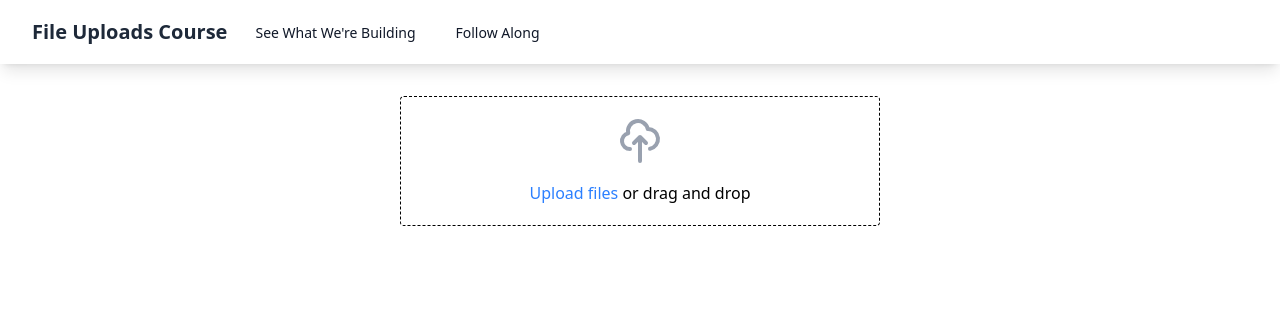
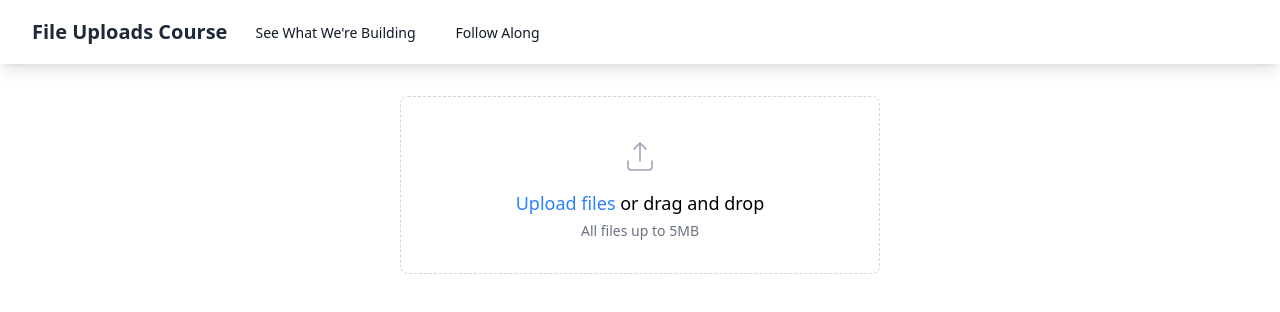
Before and after one commit to vueschool/file-uploads-vue-course, a Nuxt app: page /wip in a window 1280 px wide. Shown: the top 312 px of the page. Built offline with nearby package versions, Linux system fonts and the light colour scheme.

Commit message:
12-styling-the-file-upload-component-with-ai

```diff
--- a/components/AppFileUpload/AppFileUpload.vue
+++ b/components/AppFileUpload/AppFileUpload.vue
@@ -55,6 +55,12 @@ async function handleFileSelect(e: Event) {
   }
 }
 
+function formatFileSize(bytes: number): string {
+  if (bytes < 1024) return bytes + " B";
+  else if (bytes < 1024 * 1024) return (bytes / 1024).toFixed(2) + " KB";
+  else return (bytes / (1024 * 1024)).toFixed(2) + " MB";
+}
+
 type Preview = { type: string; url: string } | null;
 const previews = computed<Preview[]>((oldPreviews) => {
   // cleanup old previews
@@ -92,9 +98,9 @@ onUnmounted(() => {
 });
 </script>
 <template>
-  <div>
+  <div class="w-full">
     <div
-      class="relative border border-dashed p-5 rounded text-center"
+      class="border border-gray-300 border-dashed rounded-lg p-8 text-center"
       :class="{ 'border-blue-500 bg-blue-50': isDragging }"
       @dragenter="isDragging = true"
       @dragover="isDragging = true"
@@ -102,15 +108,76 @@ onUnmounted(() => {
       @drop="isDragging = false"
     >
       <input
-        class="absolute inset-0 opacity-0"
+        class="absolute inset-0 w-full h-full opacity-0 cursor-pointer"
         type="file"
         :accept="accept.join(',')"
         :multiple="multiple"
         @change="handleFileSelect"
       />
+      <div class="flex flex-col items-center">
+        <!-- Upload icon -->
         <svg
+          class="w-12 h-12 text-gray-400 mb-3"
+          viewBox="0 0 64 64"
+          fill="none"
           xmlns="http://www.w3.org/2000/svg"
-        class="h-12 w-12 mx-auto mb-4 text-gray-400"
+        >
+          <path
+            d="M48 42.6667V50.6667C48 51.7275 47.5786 52.7449 46.8284 53.4951C46.0783 54.2452 45.0609 54.6667 44 54.6667H20C18.9391 54.6667 17.9217 54.2452 17.1716 53.4951C16.4214 52.7449 16 51.7275 16 50.6667V42.6667"
+            stroke="currentColor"
+            stroke-width="2"
+            stroke-linecap="round"
+            stroke-linejoin="round"
+          />
+          <path
+            d="M40 26.6667L32 18.6667L24 26.6667"
+            stroke="currentColor"
+            stroke-width="2"
+            stroke-linecap="round"
+            stroke-linejoin="round"
+          />
+          <path
+            d="M32 18.6667V42.6667"
+            stroke="currentColor"
+            stroke-width="2"
+            stroke-linecap="round"
+            stroke-linejoin="round"
+          />
+        </svg>
+
+        <p class="text-lg">
+          <span class="text-blue-500 font-medium">Upload files</span> or drag
+          and drop
+        </p>
+        <p class="text-gray-500 text-sm mt-1">All files up to {{ maxMb }}MB</p>
+      </div>
+    </div>
+
+    <!-- File list -->
+    <div class="mt-5 space-y-3">
+      <div
+        v-for="(file, index) in files"
+        :key="file.name"
+        class="flex items-center bg-white rounded-lg shadow-sm border border-gray-100 p-3"
+      >
+        <!-- Thumbnail -->
+        <div
+          class="w-12 h-12 flex-shrink-0 rounded-md overflow-hidden bg-gray-100 mr-3"
+        >
+          <img
+            v-if="previews[index]?.type === 'image'"
+            :src="previews[index].url"
+            :alt="file.name"
+            class="w-full h-full object-cover"
+          />
+          <video
+            v-else-if="previews[index]?.type === 'video'"
+            :src="previews[index].url"
+            class="w-full h-full object-cover"
+          ></video>
+          <div v-else class="w-full h-full flex items-center justify-center">
+            <svg
+              class="w-6 h-6 text-gray-400"
               fill="none"
               viewBox="0 0 24 24"
               stroke="currentColor"
@@ -119,36 +186,49 @@ onUnmounted(() => {
                 stroke-linecap="round"
                 stroke-linejoin="round"
                 stroke-width="2"
-          d="M7 16a4 4 0 01-.88-7.903A5 5 0 1115.9 6L16 6a5 5 0 011 9.9M15 13l-3-3m0 0l-3 3m3-3v12"
+                d="M9 12h6m-6 4h6m2 5H7a2 2 0 01-2-2V5a2 2 0 012-2h5.586a1 1 0 01.707.293l5.414 5.414a1 1 0 01.293.707V19a2 2 0 01-2 2z"
               />
             </svg>
+          </div>
+        </div>
 
-      <span class="text-blue-500">Upload files </span>
-      <span>or drag and drop</span>
+        <!-- File details -->
+        <div class="flex-grow">
+          <div class="text-sm font-medium">{{ file.name }}</div>
+          <div class="text-xs text-gray-500">
+            {{ formatFileSize(file.size) }}
           </div>
-    <p v-for="(file, index) in files" :key="file.name">
-      {{ file.name }}
+        </div>
 
-      <img
-        v-if="previews[index]?.type === 'image'"
-        :src="previews[index].url"
-        :alt="file.name"
+        <!-- Status indicator -->
+        <div class="flex items-center">
+          <span
+            v-if="attrAccept(file, accept) && !fileIsTooBig(file)"
+            class="text-sm text-green-600 bg-green-50 rounded-full px-3 py-0.5 flex items-center"
+          >
+            <svg
+              class="w-4 h-4 mr-1"
+              fill="none"
+              viewBox="0 0 24 24"
+              stroke="currentColor"
+            >
+              <path
+                stroke-linecap="round"
+                stroke-linejoin="round"
+                stroke-width="2"
+                d="M5 13l4 4L19 7"
               />
-      <video
-        v-if="previews[index]?.type === 'video'"
-        :src="previews[index].url"
-        autoplay
-        muted
-        loop
-      ></video>
-
-      <span v-if="fileIsTooBig(file)" class="text-red-500">
-        File must be no larger than {{ maxMb }}
+            </svg>
+            Done
           </span>
-      <span v-if="!attrAccept(file, accept)" class="text-red-500">
-        File type is not accepted. Acceptable types include:
-        {{ accept.join(", ") }}
+          <span
+            v-else
+            class="text-sm text-red-600 bg-red-50 rounded-full px-3 py-0.5"
+          >
+            Error
           </span>
-    </p>
+        </div>
+      </div>
+    </div>
   </div>
 </template>
--- a/pages/wip.vue
+++ b/pages/wip.vue
@@ -1,5 +1,5 @@
 <template>
   <div>
-    <AppFileUpload />
+    <AppFileUpload multiple />
   </div>
 </template>
```
Lines whose indentation alone changed are shown as unchanged.
